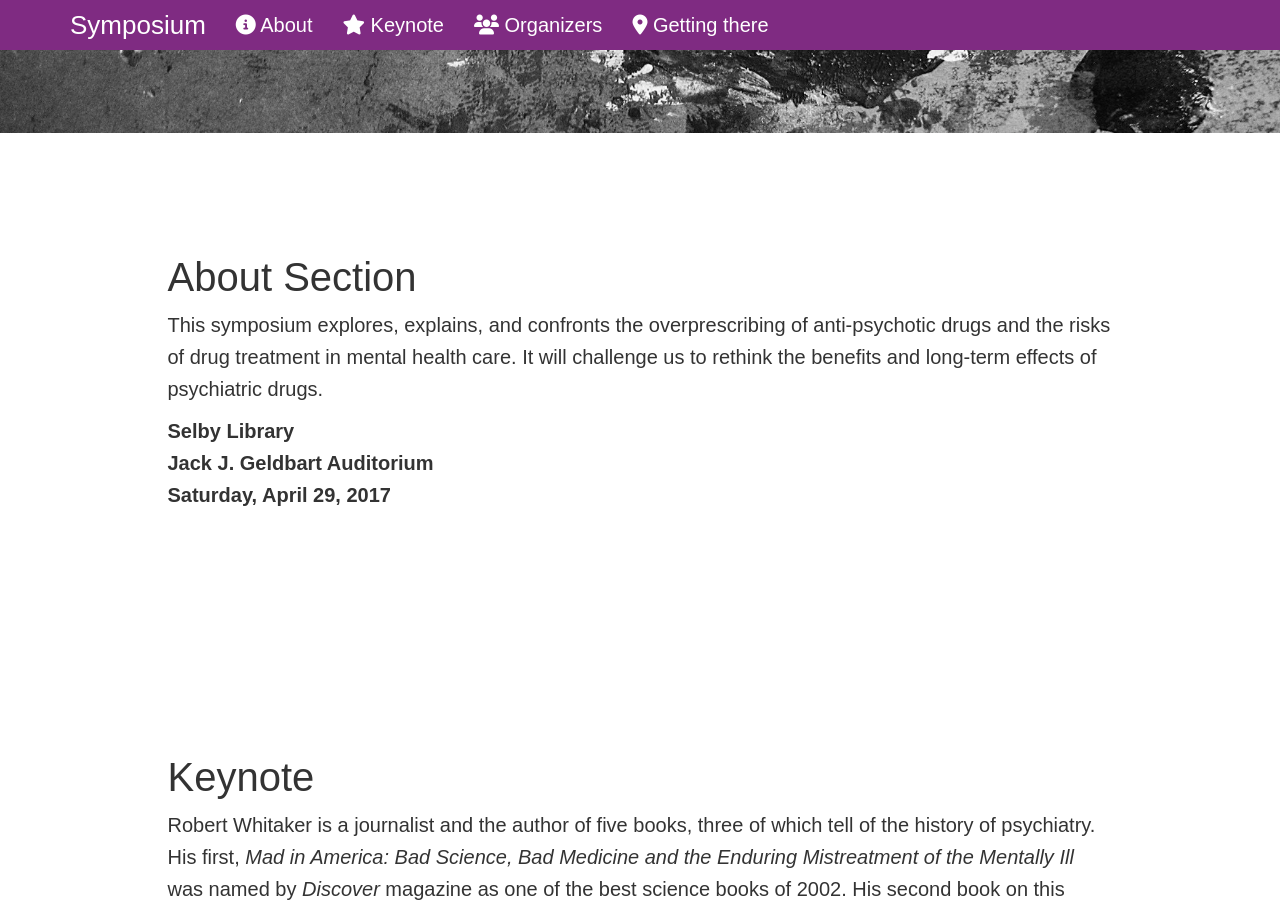
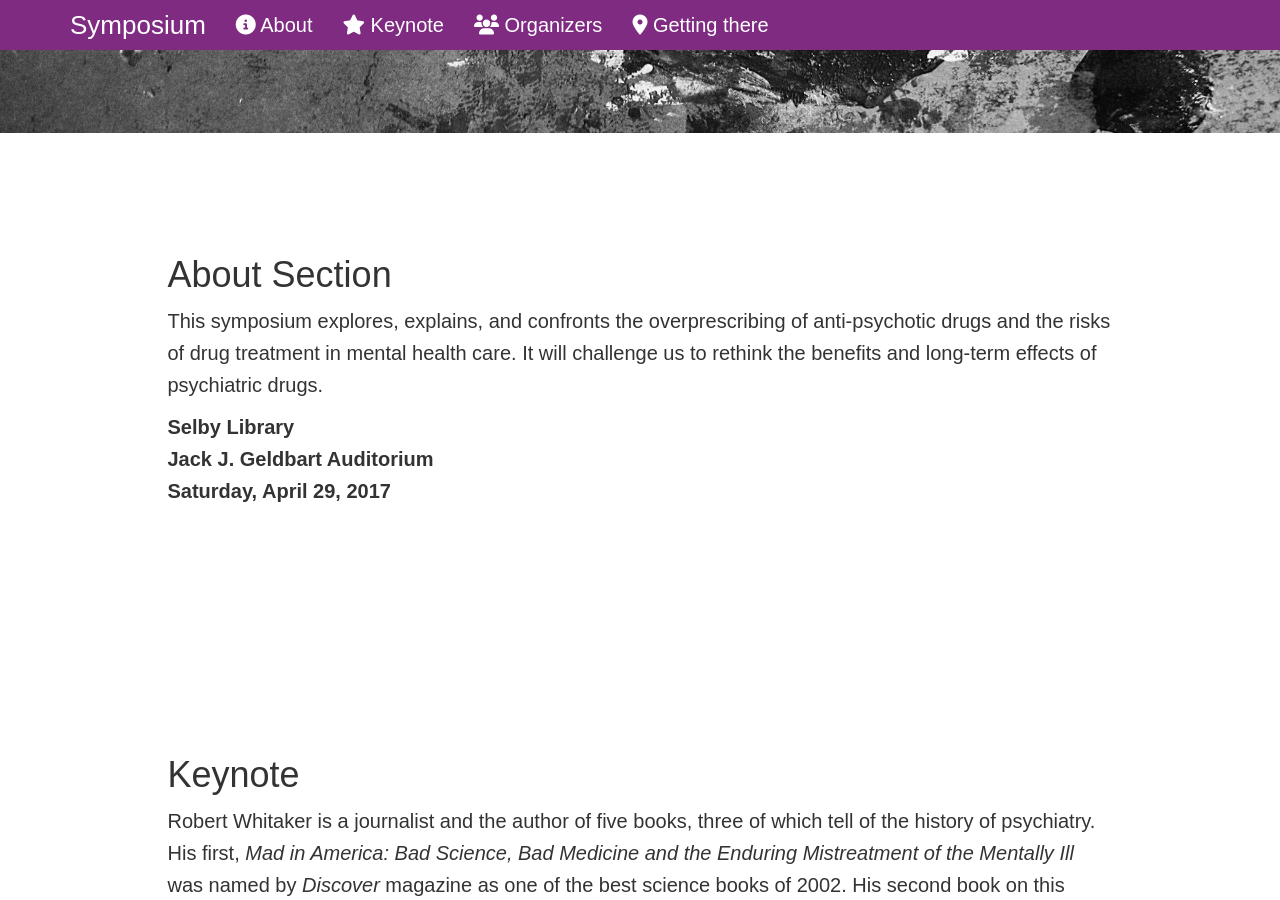
Before and after one commit to reginafcompton/careless-prescriptions, a Jekyll site: the page built from index.html, in a window 1280 px wide and 900 px high, scrolled down 767 px. Built offline with Jekyll 4.4.1, drawn with Linux system fonts in a browser that asks for light colours; nearby versions of some CDN libraries; some web fonts are replaced.

Commit message:
Edit font size

```diff
--- a/css/custom.css
+++ b/css/custom.css
@@ -35,7 +35,7 @@ h1.main-header {
 }
 
 h2 {
-  font-size: 2em;
+  font-size: 1.8em;
 }
 
 .intro-section {
@@ -58,11 +58,9 @@ h2 {
     .well {
       border-radius: 0;
     }
-}
 
-@media screen and (max-width: 736px) {
     h1.main-header {
-        font-size: 2.5em;
+        font-size: 2em;
         font-weight: bold;
     }
 }
```
